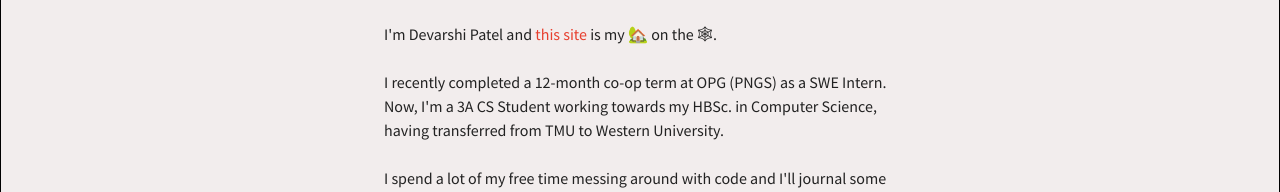
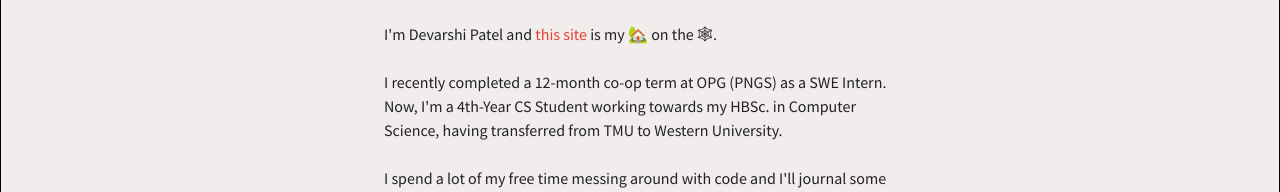
Before and after one commit to devarshi-ap/devfolio, a Next.js app: page /about in a window 1280 px wide. Shown: the part 239-431 px from the top of the page. Built offline with nearby package versions, Linux system fonts and the light colour scheme; a web font is replaced by a local one.

Commit message:
update header

```diff
--- a/pages/about.tsx
+++ b/pages/about.tsx
@@ -63,7 +63,7 @@ export default function AboutPage() {
                         <p>I'm Devarshi Patel and <a href="/" className="text-orange dark:text-twitter">this site</a> is my 🏡 on the 🕸.</p>
 
                         <p>
-                            I recently completed a 12-month co-op term at OPG (PNGS) as a SWE Intern. Now, I'm a 3A CS Student working towards my HBSc. in Computer Science, having transferred from TMU to Western University.
+                            I recently completed a 12-month co-op term at OPG (PNGS) as a SWE Intern. Now, I'm a 4th-Year CS Student working towards my HBSc. in Computer Science, having transferred from TMU to Western University.
                         </p>
 
                         <p>
```
